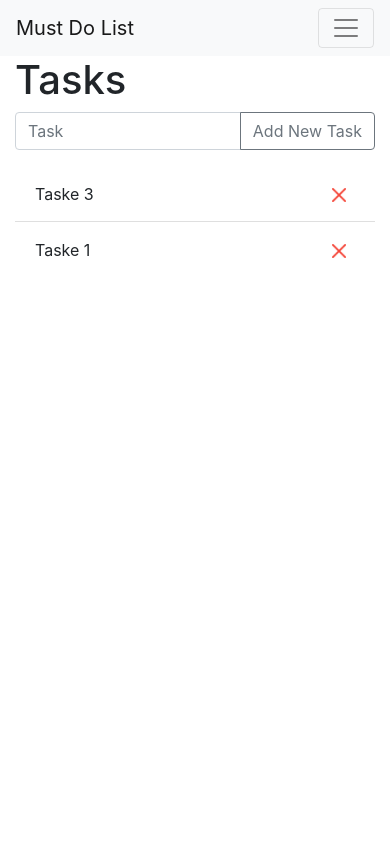
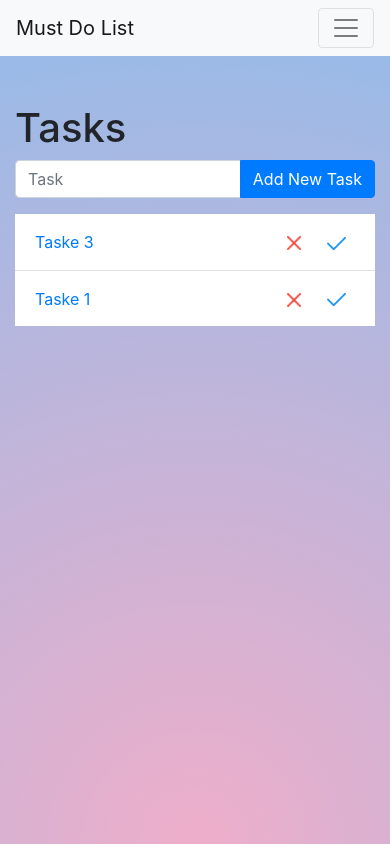
Before and after one commit to davidancor/mdr_todolist, a Django app: page / in a window 390 px wide. Run offline with Django 3.2, Linux system fonts and the light colour scheme; data comes from the database, SQL or seed files in the repository; both versions use the stored data as it was after the commit; some libraries are stand-ins or nearby versions.

Commit message:
Task update function + styling

```diff
--- /dev/null
+++ b/todolist_app/static/todolist_app/css/main.css
@@ -0,0 +1,16 @@
+html{
+    height: 100%;
+}
+
+body{
+    height: 100%;
+}
+
+.bg-light.bg-opacity-50 {
+    background-color: #f8f9fa50 !important;
+}
+
+.bg-gradient-blush {
+    background: rgb(238,174,202);
+    background: radial-gradient(circle at bottom, rgba(238,174,202,1) 0%, rgba(148,187,233,1) 100%);
+}
--- a/todolist_app/templates/todolist_app/base.html
+++ b/todolist_app/templates/todolist_app/base.html
@@ -8,12 +8,12 @@
     <!-- Bootstrap CSS -->
     <link rel="stylesheet" href="https://stackpath.bootstrapcdn.com/bootstrap/4.5.0/css/bootstrap.min.css"
         integrity="sha384-9aIt2nRpC12Uk9gS9baDl411NQApFmC26EwAOH8WgZl5MYYxFfc+NcPb1dKGj7Sk" crossorigin="anonymous">
-
+    <link rel="stylesheet" href="{% static 'todolist_app/css/main.css'%}" >
     <title>To Do List App</title>
 
 </head>
 
-<body>
+<body class="bg-gradient-blush">
     <nav class="navbar navbar-expand-lg navbar-light bg-light">
         <a class="navbar-brand" href="{% url 'todolist_home' %}">Must Do List</a>
         <button class="navbar-toggler" type="button" data-toggle="collapse" data-target="#navbarSupportedContent"
@@ -34,6 +34,13 @@
         </div>
     </nav>
 
+    {% if messages %}
+        {% for message in messages %}
+            <div class="alert alert-primary" role="alert">
+                {{ message }}
+            </div>
+        {% endfor %}
+    {% endif %}
 
     {% block content %}
     {% endblock content %}
--- a/todolist_app/templates/todolist_app/home.html
+++ b/todolist_app/templates/todolist_app/home.html
@@ -3,18 +3,18 @@
 
 {% block content %}
 
-<div class="container">
+<div class="container my-5" >
     <div class="row">
-        <div class="col-md-6 offset-md-3">
+        <div class="col-lg-6 offset-lg-3">
             <h1>Tasks</h1>
             <form action="" method="POST">
                 {% csrf_token %}
                 <div class="input-group mb-3">
-                    <input name="title" type="text" class="form-control" placeholder="Task" aria-label="Recipient's username"
-                        aria-describedby="button-addon2">
+                    <input name="title" type="text" class="form-control" placeholder="Task"
+                        aria-label="Recipient's username" aria-describedby="button-addon2">
 
                     <div class="input-group-append">
-                        <button class="btn btn-outline-secondary" type="submit" id="button-addon2">Add New Task</button>
+                        <button class="btn btn-primary" type="submit" id="button-addon2">Add New Task</button>
                     </div>
                 </div>
 
@@ -25,13 +25,24 @@
                 {% for task in tasks %}
                 <li class="list-group-item">
                     <div class="d-flex justify-content-between align-items-center">
-                        <p class="m-0">{{ task.title }}</p>
+                        <p class="m-0">
+                            <a onclick="giveIdToModal({{ task.id }}, '{{task.title}}')" href="#" data-toggle="modal" data-target="#exampleModal">{{ task.title }}</a>
+                        </p>
+                        <div class="d-flex">
                             <form action="/deleteTask/{{ task.id }}" method='POST'>
                                 {% csrf_token %}
+                                <input type="hidden" name="last_url" value="{{request.path}}">
                                 <button type="submit" class="btn btn-sm btn-white" style="width:32px">
                                     <img class="img-fluid" src="{% static 'todolist_app/images/close.png' %}" alt="">
                                 </button>
                             </form>
+                            <form action="/archiveTask/{{ task.id }}" method='POST'>
+                                {% csrf_token %}
+                                <button type="submit" class="btn btn-sm btn-white ml-2" style="width:37px">
+                                    <img class="img-fluid" src="{% static 'todolist_app/images/correct.png' %}" alt="">
+                                </button>
+                            </form>
+                        </div>
                     </div>
 
                 </li>
@@ -44,4 +55,39 @@
 
 
 
+<!-- Modal -->
+<div class="modal fade" id="exampleModal" tabindex="-1" role="dialog" aria-labelledby="exampleModalLabel"
+    aria-hidden="true">
+    <div class="modal-dialog">
+        <div class="modal-content">
+            <div class="modal-header">
+                <h5 class="modal-title" id="exampleModalLabel">Update task</h5>
+                <button type="button" class="close" data-dismiss="modal" aria-label="Close">
+                    <span aria-hidden="true">&times;</span>
+                </button>
+            </div>
+            <form id="update-form" action="" method="POST">
+                <div class="modal-body">
+                    {% csrf_token %}
+                    <div class="input-group mb-3">
+                        <input id="update-text-box" name="title" type="text" class="form-control" placeholder="Task"
+                            aria-label="Recipient's username" aria-describedby="button-addon2">
+                    </div>
+                </div>
+                <div class="modal-footer">
+                    <button type="button" class="btn btn-secondary" data-dismiss="modal">Close</button>
+                    <button type="submit" class="btn btn-primary">Update and Close</button>
+                </div>
+            </form>
+        </div>
+    </div>
+</div>
+
+<script type="text/javascript">
+    function giveIdToModal(taskId, taskTitle){
+        document.getElementById("update-form").action="/updateTask/"+ taskId;
+        document.getElementById("update-text-box").value=taskTitle;
+    };
+</script>
+
 {% endblock content %}
--- a/todolist_app/urls.py
+++ b/todolist_app/urls.py
@@ -21,4 +21,7 @@ urlpatterns = [
     path('', views.home, name='todolist_home'),
     path('archive/', views.archive, name='todolist_archive'),
     path('deleteTask/<int:task_id>', views.deleteTask, name='delete_task'),
+    path('archiveTask/<int:task_id>', views.archiveTask, name='archive_task'),
+    path('unArchiveTask/<int:task_id>', views.unArchiveTask, name='un_archive_task'),
+    path('updateTask/<int:task_id>', views.updateTask, name='updateTask'),
 ]
--- a/todolist_app/views.py
+++ b/todolist_app/views.py
@@ -1,7 +1,7 @@
+from django.contrib import messages
 from django.shortcuts import render, redirect
 from django.http import HttpResponse
 from .models import *
-
 
 # Create your views here.
 
@@ -10,16 +10,43 @@ def home(request):
 		task=Task(title=request.POST['title'])
 		task.save()
 		return redirect('todolist_home')
-	else:
+
+	if request.method=='GET':
 		context = {
-			'tasks': Task.objects.all()
+			'tasks' : Task.objects.filter(is_archive=False)
+			# 'tasks': Task.objects.all()
 			}
 		return render(request, "todolist_app/home.html", context)
 
 def archive(request):
-	return render(request, "todolist_app/archive.html")
+	context = {
+		'tasks' : Task.objects.filter(is_archive=True)
+	}
+	return render(request, "todolist_app/archive.html", context)
+
 
 def deleteTask(request, task_id):
-	task=Task.objects.filter(id=task_id)
+	last_url=request.POST.get('last_url')
+	task=Task.objects.filter(id=task_id).first()
 	task.delete()
-	return redirect('todolist_home')
+	return redirect(last_url)
+
+def archiveTask(request, task_id):
+	task=Task.objects.filter(id=task_id).first()
+	task.is_archive=True
+	task.save()
+	messages.success(request, f'a task has been archived')
+	return redirect ('todolist_home')
+
+def unArchiveTask(request, task_id):
+	task=Task.objects.filter(id=task_id).first()
+	task.is_archive=False
+	task.save()
+	messages.success(request, f'A task has been Unarchived')
+	return redirect ('todolist_archive')
+
+def updateTask (request,task_id):
+	task=Task.objects.filter(id=task_id).first()
+	task.title=request.POST['title']
+	task.save()
+	return redirect ('todolist_home')
```
Also changed, not shown: todolist_app/templates/todolist_app/archive.html (+27 -6 lines), db.sqlite3, todolist_app/static/todolist_app/images/return.png (added). Lines whose indentation alone changed are shown as unchanged.
